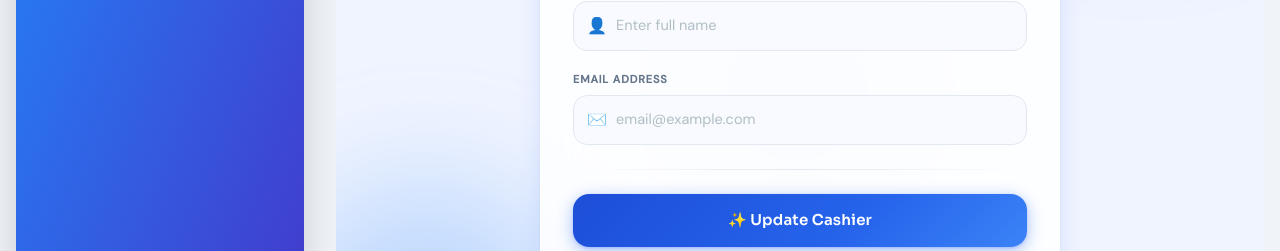
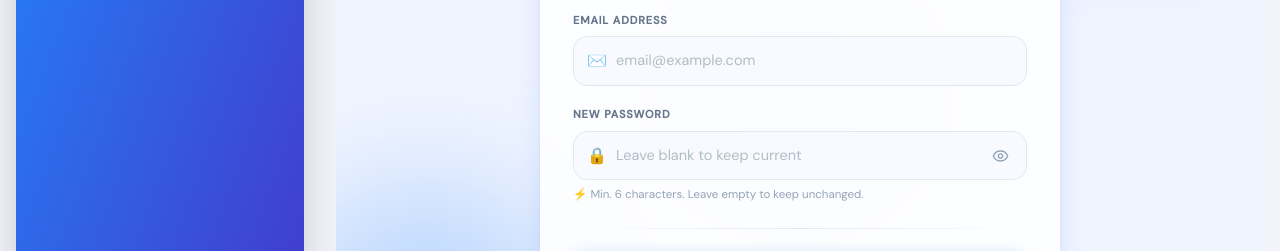
Before and after one commit to manju9711/billing_software_frontend, a React (Vite) app: page /bill/cashier/edit/1 in a window 1280 px wide. Shown: the part 415-666 px from the top of the page. Built offline with nearby package versions, Linux system fonts and the light colour scheme; no server answers.

Commit message:
manju new commit

```diff
--- a/src/pages/cashier/EditCashier.jsx
+++ b/src/pages/cashier/EditCashier.jsx
@@ -1,6 +1,7 @@
 import { useEffect, useState } from "react";
 import { useParams, useNavigate } from "react-router-dom";
 import api from "../../services/api";
+import { Eye, EyeOff } from "lucide-react";
 
 export default function EditCashier() {
   const { id } = useParams();
@@ -37,6 +38,12 @@ const showToast = (msg, ok = true) => {
 
   if (!form.email.trim()) {
     showToast("Email is required", false);
+    return;
+  }
+
+
+  if (form.password && form.password.trim().length < 6) {
+  showToast("Password must be at least 6 characters", false);
   return;
 }
 
@@ -516,8 +523,10 @@ const showToast = (msg, ok = true) => {
               </div>
             </div>
 
+
+
             {/* Password */}
-            {/* <div className="ec-field">
+<div className="ec-field">
   <label className="ec-label">New Password</label>
   <div className="ec-input-wrap">
     <input
@@ -533,11 +542,11 @@ const showToast = (msg, ok = true) => {
       className="ec-pw-toggle"
       onClick={() => setShowPassword(p => !p)}
     >
-                  {showPassword ? "🙈" : "👁️"}
+      {showPassword ? <EyeOff size={17} /> : <Eye size={17} />}
     </button>
   </div>
   <p className="ec-hint">⚡ Min. 6 characters. Leave empty to keep unchanged.</p>
-            </div> */}
+</div>
 
             <div className="ec-divider" />
 
```
Lines whose indentation alone changed are shown as unchanged.
